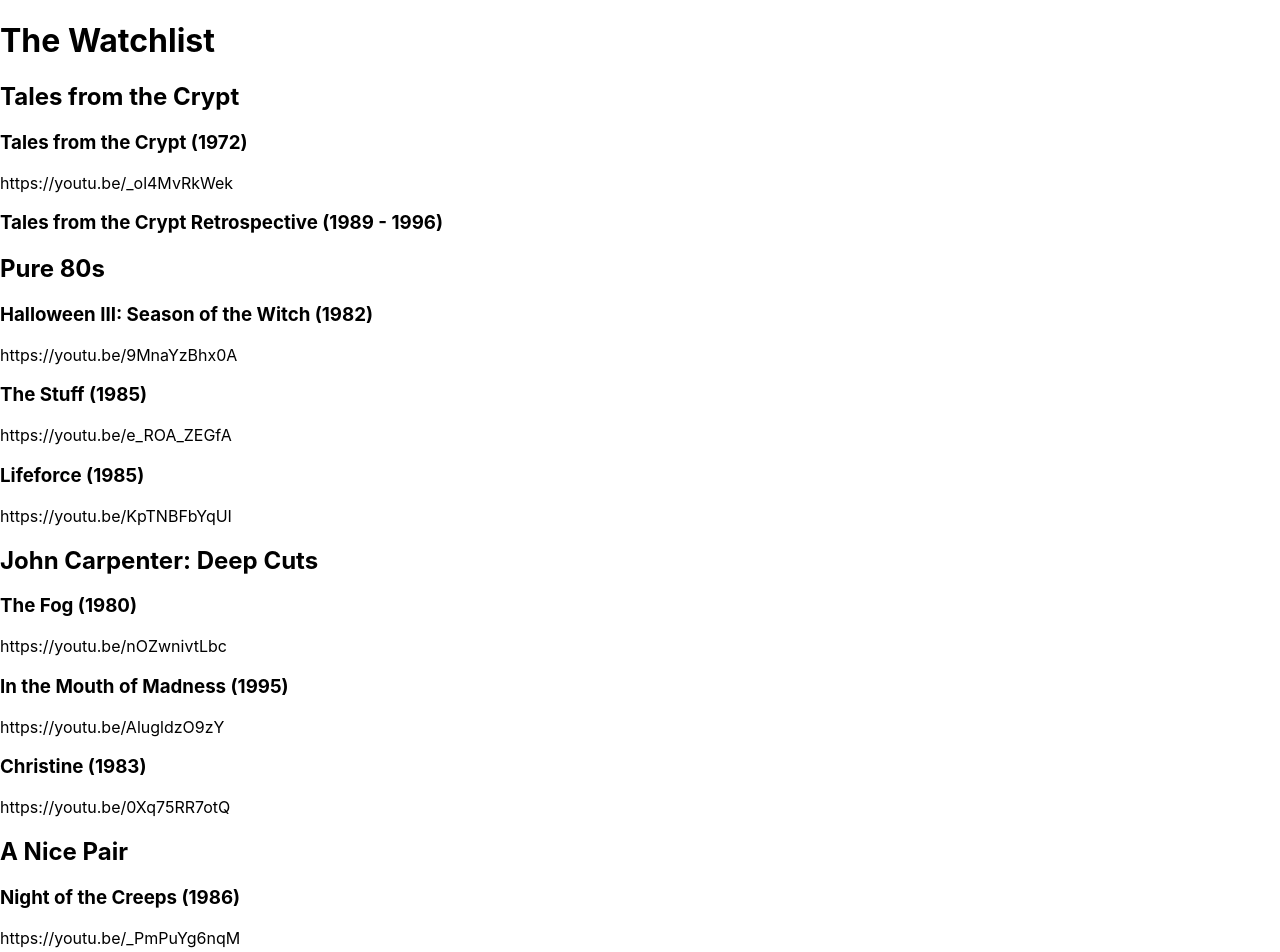
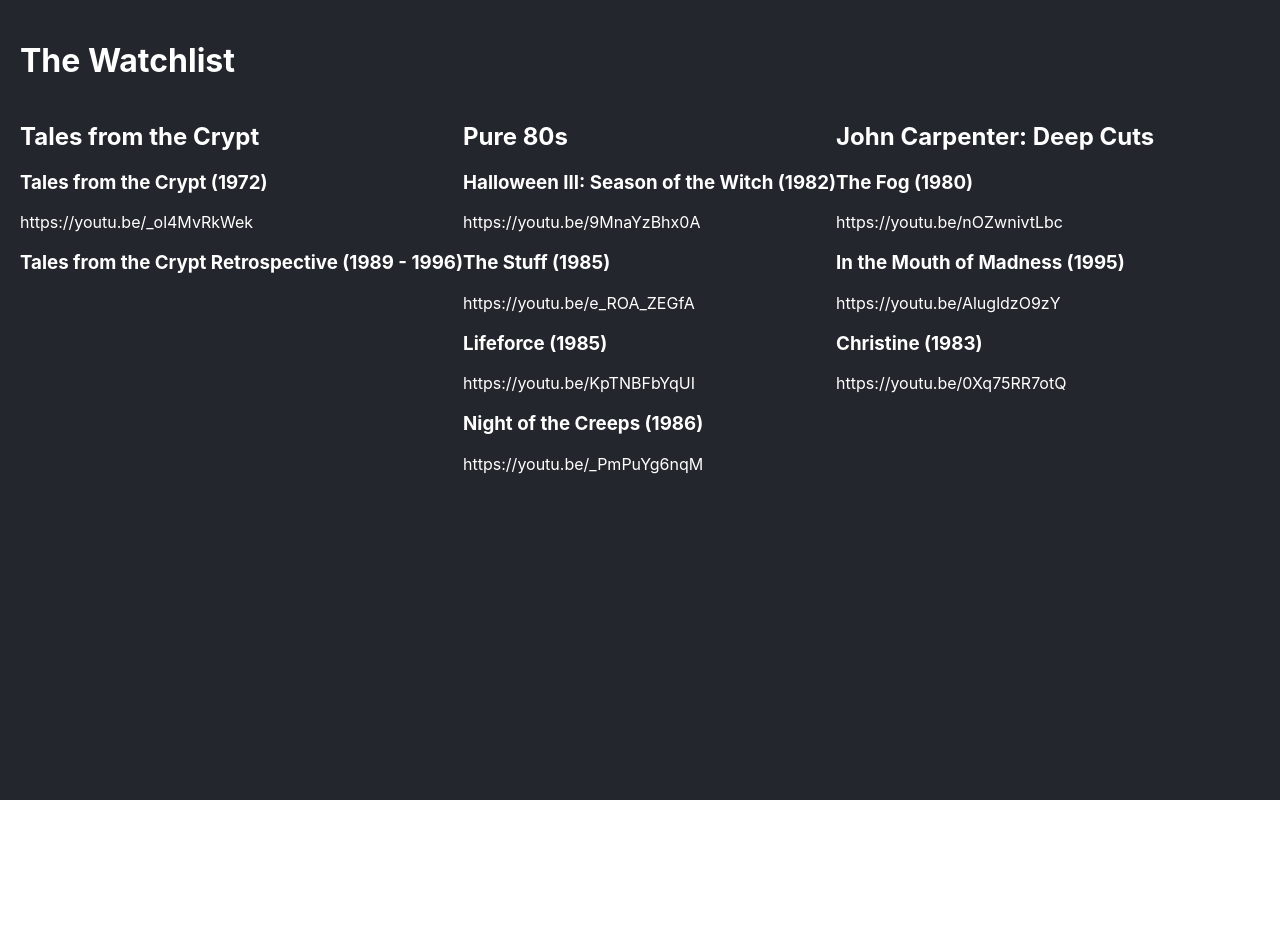
Before and after one commit to darintrimillos/buttle, a Next.js app: page /watchlist in a window 1280 px wide. Shown: the top 952 px of the page. After the commit the page ends 800 px from the top, so only its background shows below. Built offline with nearby package versions, Linux system fonts and the light colour scheme.

Commit message:
add styling, update json

```diff
--- a/data/october.json
+++ b/data/october.json
@@ -31,6 +31,11 @@
                 "title": "Lifeforce",
                 "youtube": "https://youtu.be/KpTNBFbYqUI",
                 "year": "1985"
+            },
+            {
+                "title": "Night of the Creeps",
+                "youtube": "https://youtu.be/_PmPuYg6nqM",
+                "year": "1986"
             }
         ]
     },
@@ -53,20 +58,5 @@
                 "year": "1983"
             }
         ]
-    },
-    {
-        "categoryName": "A Nice Pair",
-        "items": [
-            {
-                "title": "Night of the Creeps",
-                "youtube": "https://youtu.be/_PmPuYg6nqM",
-                "year": "1986"
-            },
-            {
-                "title": "Slither",
-                "youtube": "https://youtu.be/2-f8wU6Fpeo",
-                "year": "2006"
-            }
-        ]
     }
 ]
--- a/pages/watchlist.js
+++ b/pages/watchlist.js
@@ -17,12 +17,12 @@ const Watchlist = () => {
           The Watchlist
         </h1>
 
-        <div className={styles.grid}>
+        <div className={styles.content}>
           {
             data.map((category, i) => {
               const { categoryName, items } = category;
                 return (
-                  <div className="category" key={`cat-${i}`}>
+                  <div className={styles.category} key={`cat-${i}`}>
                     <h2>{ categoryName }</h2>
                     { items.map((item, i) => <Tile {...item} key={`item-${i}`} />) }
                   </div>
@@ -42,7 +42,7 @@ const Watchlist = () => {
 const Tile = (props) => {
   const { title, youtube, year } = props;
   return (
-    <div className="">
+    <div className={styles.tile}>
       <h3>{ title } ({ year })</h3>
       <p>{ youtube }</p>
     </div>
--- a/styles/Watchlist.module.css
+++ b/styles/Watchlist.module.css
@@ -0,0 +1,19 @@
+.container {
+    background: #24262D;
+    color: #fff;
+    height: 100vh;
+    padding: 20px;
+    width: 100vw;
+}
+
+.main {
+
+}
+
+.content {
+    display: flex;
+}
+
+.category {
+    /* display: flex; */
+}
```
